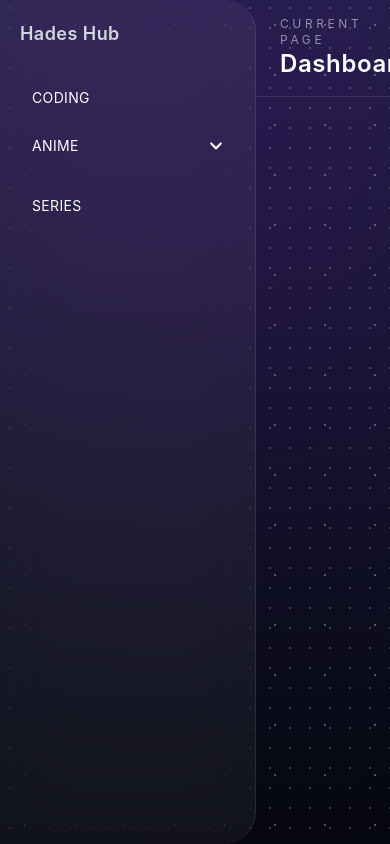
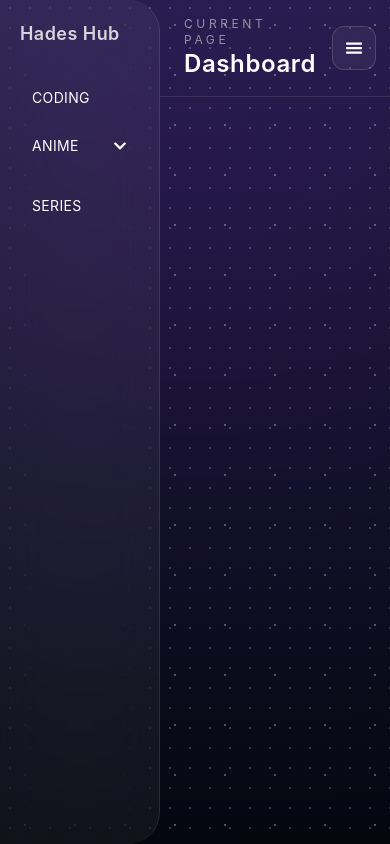
Before and after one commit to AdetoyiAyomide/Personal-Hub, a React (Vite) app: page /dashboard in a window 390 px wide. Built offline with nearby package versions, Linux system fonts and the light colour scheme.

Commit message:
update 1.1

```diff
--- a/src/components/layout/Header.jsx
+++ b/src/components/layout/Header.jsx
@@ -3,9 +3,10 @@ import { useLocation } from 'react-router-dom'
 import { IoSearchSharp, IoBackspaceOutline } from "react-icons/io5";
 import { FaPlus } from "react-icons/fa";
 import { FaPowerOff } from "react-icons/fa"
+import { GiHamburgerMenu } from "react-icons/gi";
 import { useNavigate } from 'react-router-dom';
 
-const Header = () => {
+const Header = ({ toggleSidebar }) => {
   const location = useLocation();
   const navigate = useNavigate();
   const [searchValue, setSearchValue] = useState('')
@@ -57,6 +58,14 @@ const Header = () => {
         <h1 className='text-2xl font-semibold capitalize tracking-wide'>{pageLabel}</h1>
       </div>
 
+      <button
+        type='button'
+        onClick={toggleSidebar}
+        className='rounded-xl border border-white/15 bg-white/5 p-3 text-lg transition hover:bg-white/10'
+      >
+        <GiHamburgerMenu />
+      </button>
+
       <div className='w-full max-w-xl'>
         <label className='flex items-center gap-3 rounded-2xl border border-white/15 bg-white/5 px-4 py-3 text-lg backdrop-blur-md transition-colors focus-within:border-cyan-400/60 focus-within:bg-white/8'>
           <input
--- a/src/components/layout/Layout.jsx
+++ b/src/components/layout/Layout.jsx
@@ -1,10 +1,16 @@
-import React from "react";
+import React, { useState } from "react";
 import { Outlet } from "react-router-dom";
 import Sidebar from "./Sidebar";
 import Header from "./Header";
 import '../../App.css'
 
 const Layout = () => {
+  const [isSidebarOpen, setIsSidebarOpen] = useState(true)
+
+  const toggleSidebar = () => {
+    setIsSidebarOpen((prev) => !prev)
+  }
+
   return (
     <div className="min-h-screen relative overflow-hidden bg-[#0b0f1a]">
 
@@ -29,10 +35,10 @@ const Layout = () => {
   {/* 🧊 App Content */}
   <div className="relative z-10 flex">
 
-    <Sidebar />
+    <Sidebar isOpen={isSidebarOpen} toggleSidebar={toggleSidebar} />
 
-    <div className="flex-1 flex flex-col ml-64">
-      <Header />
+    <div className={`flex-1 flex flex-col transition-all duration-300 ${isSidebarOpen ? 'ml-40 lg:ml-64' : 'ml-0'}`}>
+      <Header toggleSidebar={toggleSidebar} />
 
       <main className="flex-1 p-6 overflow-auto">
         <Outlet />
--- a/src/components/layout/Sidebar.jsx
+++ b/src/components/layout/Sidebar.jsx
@@ -14,7 +14,11 @@ const Sidebar = ({ isOpen, toggleSidebar }) => {
   }, [location.pathname]);
 
   return (
-    <aside className="fixed top-0 left-0 h-screen w-64 bg-white/5 backdrop-blur-xl border-r border-white/10 text-white p-5 rounded-r-4xl">
+    <aside
+      className={`fixed top-0 left-0 h-screen w-40 lg:w-64 bg-white/5 backdrop-blur-xl border-r border-white/10 text-white p-5 rounded-r-4xl transition-transform duration-300 ${
+        isOpen ? 'translate-x-0' : '-translate-x-full'
+      }`}
+    >
 
       {/* Header */}
       <div className="mb-8">
```
